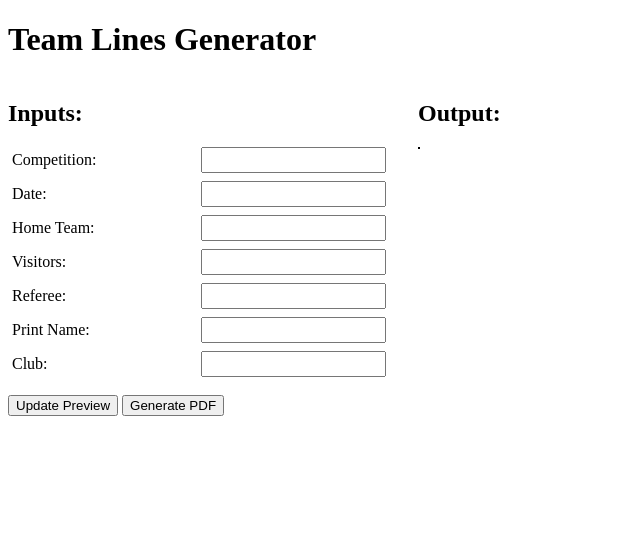
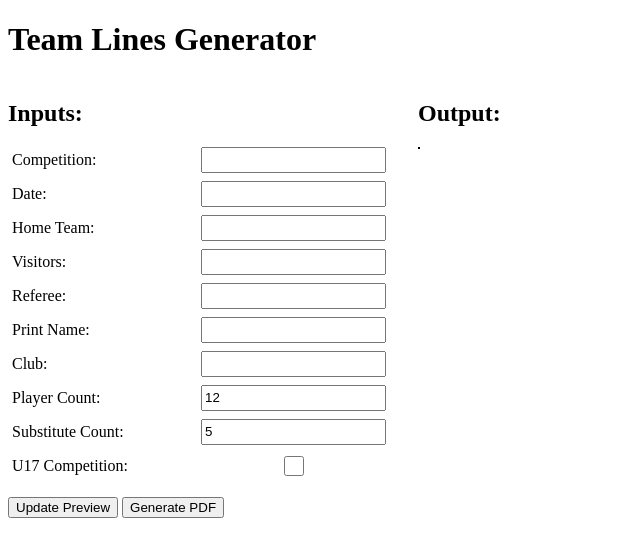
Before and after one commit to finlaysr/team-dashboard, a SvelteKit app: page / in a window 1280 px wide. Shown: the top 556 px of the page, without its empty margins (0-640 px from the left). Built offline with nearby package versions, Linux system fonts and the light colour scheme.

Commit message:
Added some more options and a loading icon

```diff
--- a/src/lib/scripts/teamLinesDoc.ts
+++ b/src/lib/scripts/teamLinesDoc.ts
@@ -103,6 +103,8 @@ export interface teamLinesDocInputs {
   club: string;
   options: {
     u17Competition: boolean;
+    playerCount: number;
+    subCount: number;
   }
 }
 
--- a/src/lib/team-lines-doc/data.json
+++ b/src/lib/team-lines-doc/data.json
@@ -9,6 +9,8 @@
   "printName": "",
   "club": "",
   "options": {
-    "u17Competition": false
+    "u17Competition": false,
+    "playerCount": 12,
+    "subCount": 5
   }
 }
--- a/src/routes/+page.svelte
+++ b/src/routes/+page.svelte
@@ -2,14 +2,17 @@
   import { TeamLinesDoc } from "$lib/scripts/teamLinesDoc";
   import type { teamLinesDocInputs } from "$lib/scripts/teamLinesDoc";
   import { onMount } from "svelte";
+  import loadingSvg from "$lib/assets/loading.svg";
   let output = $state("");
   let teamLinesDoc = new TeamLinesDoc();
 
+  let loading = $state(true);
   onMount(async () => {
     await teamLinesDoc.init().catch((error) => {
       console.error("Failed to initialize Typst:", error);
     });
     output = await teamLinesDoc.toSVG();
+    loading = false;
   });
 
   async function pdfButton() {
@@ -33,7 +36,11 @@
     referee: "",
     printName: "",
     club: "",
-    options: { u17Competition: false },
+    options: {
+      u17Competition: false,
+      playerCount: 12,
+      subCount: 5,
+    },
   });
 </script>
 
@@ -57,6 +64,22 @@
         <input type="text" bind:value={inputs.printName} />
         <p style="padding: 0.25rem; margin: 0;">Club:</p>
         <input type="text" bind:value={inputs.club} />
+        <p style="padding: 0.25rem; margin: 0;">Player Count:</p>
+        <input
+          type="number"
+          bind:value={inputs.options.playerCount}
+          min="0"
+          max="20"
+        />
+        <p style="padding: 0.25rem; margin: 0;">Substitute Count:</p>
+        <input
+          type="number"
+          bind:value={inputs.options.subCount}
+          min="0"
+          max="10"
+        />
+        <p style="padding: 0.25rem; margin: 0;">U17 Competition:</p>
+        <input type="checkbox" bind:checked={inputs.options.u17Competition} />
       </div>
     </form>
     <br />
@@ -79,10 +102,30 @@
 
   <div>
     <h2>Output:</h2>
-    <div
-      style="border: 1px solid #000; width: fit-content; height: fit-content;"
-    >
-      {@html output}
-    </div>
+    {#if loading}
+      <p>Loading...</p>
+      <img src={loadingSvg} alt="Loading..." class="spinning" width="50px" />
+    {:else}
+      <div
+        style="border: 1px solid #000; width: fit-content; height: fit-content;"
+      >
+        {@html output}
+      </div>
+    {/if}
   </div>
 </div>
+
+<style>
+  .spinning {
+    animation: spin 2.5s linear infinite;
+  }
+
+  @keyframes spin {
+    from {
+      transform: rotate(0deg);
+    }
+    to {
+      transform: rotate(360deg);
+    }
+  }
+</style>
```
Also changed, not shown: src/lib/assets/loading.svg (added), 1 other file (tests, documents, lock files or other folders).
